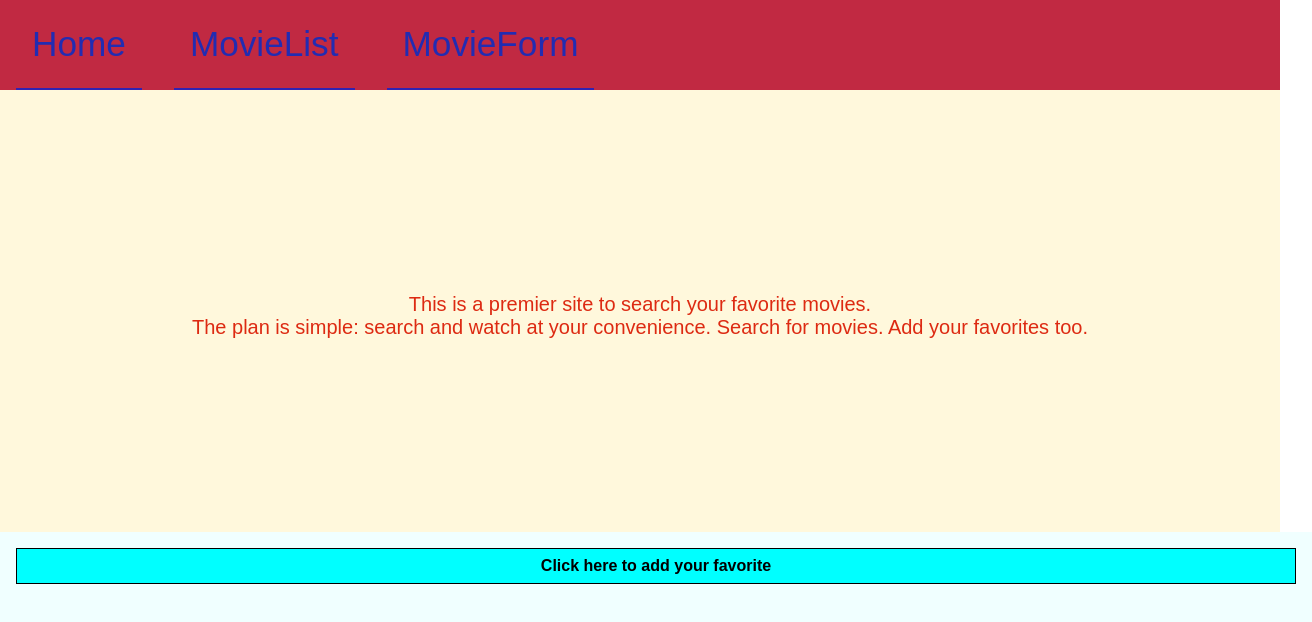
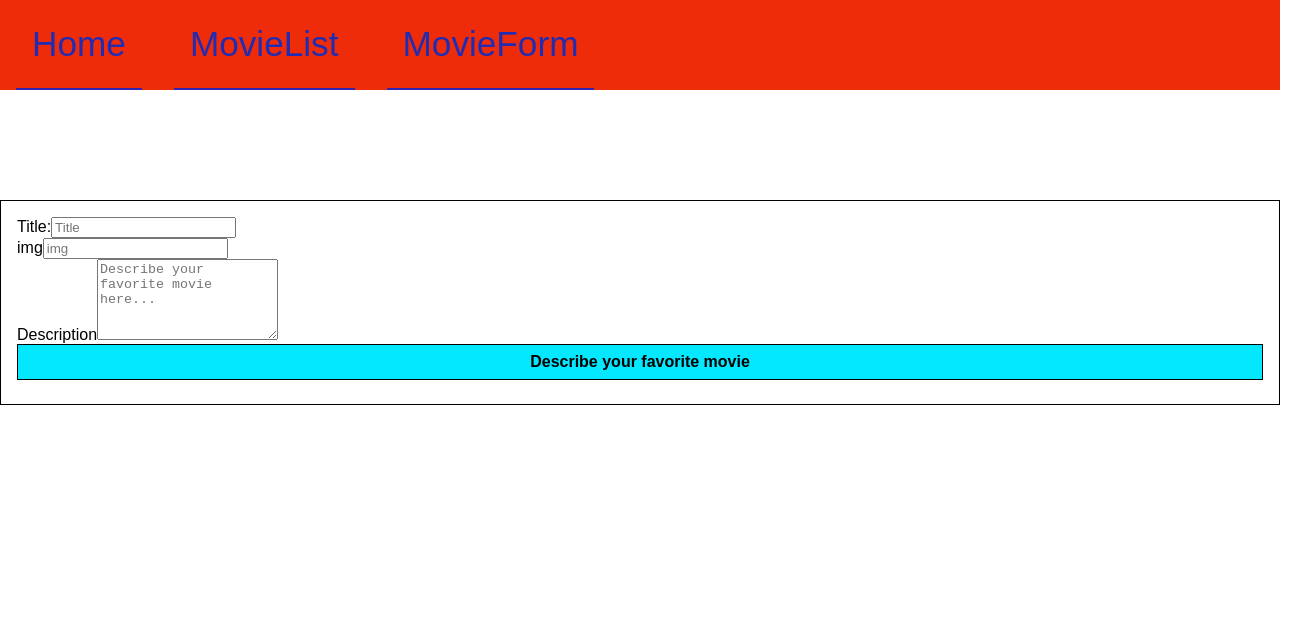
Before and after one commit to joshuamwale/Joshua-Mwale-React-App-project, a React (Create React App) app: page /movieform in a window 1280 px wide. Shown: the top 622 px of the page, 1312 px wide, since content can reach past the window. Built offline with nearby package versions, Linux system fonts and the light colour scheme; data requests are answered from the project's data file.

Commit message:
Wrote code for the client-side routing in App.js

```diff
--- a/db.json
+++ b/db.json
@@ -20,13 +20,6 @@
       "image": "https://imdb-api.com/images/original/MV5BMmYwNTg3MTItN2MxMC00N2VhLTkyOGEtMGZjMTY4OTA4Nzk2XkEyXkFqcGdeQXVyMjMzNDU4NTQ@._V1_Ratio1.0000_AL_.jpg",
       "title": "Léon: The Professional (27)",
       "description": "(2016) (Podcast Episode) - Season 2 | Episode 1 - The 250 (2016) (Podcast Series)"
-    },
-    {
-      "id": "tt20236092",
-      "resultType": "Title",
-      "image": "https://imdb-api.com/images/original/nopicture.jpg",
-      "title": "Leon: The Professional (1994)",
-      "description": "(2022) (Podcast Episode) - Season 4 | Episode 48 - Reel DMC Podcast (2020) (Podcast Series)"
     },
     {
       "id": "tt0060862",
--- a/package.json
+++ b/package.json
@@ -8,6 +8,7 @@
     "@testing-library/user-event": "^13.5.0",
     "react": "^18.2.0",
     "react-dom": "^18.2.0",
+    "react-router-dom": "^6.3.0",
     "react-scripts": "5.0.1",
     "web-vitals": "^2.1.4"
   },
--- a/src/components/app/App.js
+++ b/src/components/app/App.js
@@ -3,6 +3,7 @@ import Navbar from "../navbar/Navbar";
 import Home from "../home/Home";
 import MovieList from "../movielist/MovieList";
 import MovieForm from "../movieform/MovieForm";
+import { BrowserRouter as Router, Routes, Link, Route } from "react-router-dom";
 
 
 function App() {
@@ -26,15 +27,51 @@ function App() {
         <div className="App">
           <Navbar/>
           <Home/>
-            <div className="sidebar">
+          <MovieList items={movies}/>
+          <div className="sidebar">
                <button onClick={() => setMovieForm(true)}>
                 Click here to add your favorite
                </button>
                {showMovieForm ? <MovieForm /> : null}
             </div>
-          <MovieList items={movies}/>
         </div>
     );
 }
 
+function FinalApp() {
+  const [movies, setMovies] = useState([]);
+
+
+    //adding the useEffect hook to the side-effect event
+
+    useEffect(() => {
+        fetch("http://localhost:8000/movies")
+        .then((response) => response.json())
+        .then((movies) => {
+            //console.log(movies)
+            setMovies(movies)
+
+        })
+    }, []);
+  return(
+    <Router>
+      <div>
+        {/* All routes go here*/}
+
+        <div className="navBar">
+            <Link className="active" to="/">Home</Link>
+            <Link to="/movielist">MovieList</Link>
+            <Link to="/movieform">MovieForm</Link>
+        </div>
+        <Routes>
+          <Route exact path="/" element={<Home/>}/>
+          <Route exact path="/movielist" element={<MovieList items={movies}/>}/>
+          <Route exact path="/movieform" element={<MovieForm/>}/>
+        </Routes>
+      </div>
+    </Router>
+  )
+}
+
 export default App;
+export {FinalApp};
--- a/src/components/movieform/MovieForm.js
+++ b/src/components/movieform/MovieForm.js
@@ -31,10 +31,11 @@ function handleSubmit(e) {
 }
 //form to call the handleSubmit event handler
   return (
-    <form className="movie-form" onSubmit={handleSubmit}>
+    <div className="movieformdiv">
+    <form className="movieform" onSubmit={handleSubmit}>
         <label>
             Title:
-            <input
+            <input className="movieform-title"
                 type="text"
                 title="title"
                 value={title}
@@ -61,6 +62,7 @@ function handleSubmit(e) {
         </label>
         <input type="submit" value="Describe your favorite movie" />
     </form>
+    </div>
   );
 }
 
--- a/src/components/navbar/Navbar.js
+++ b/src/components/navbar/Navbar.js
@@ -1,22 +1,14 @@
 import React from "react";
 
 function Navbar() {
-    const links = ["Home","MovieList", "MovieForm"];
 
-    const navlinks = links.map((link) => (
-        <a key={link} href={"#" + link.toLowerCase()}>
-            {link}
-        </a>
-    ));
-    return (
-    <div>
-        <nav>
-            {navlinks}
-        </nav>
-    </div>
-    )
-
-
+    return(
+        <div className="navBar">
+            <a className="active" href="#home">Home</a>
+            <a href="#movielist">MovieList</a>
+            <a href="#movieform">MovieForm</a>
+        </div>
+    );
 }
 
 export default Navbar;
--- a/src/index.css
+++ b/src/index.css
@@ -8,6 +8,35 @@ body {
 .app {
   display: flex;
   flex-direction: row;
+}
+
+.navBar {
+  position: fixed;
+  overflow: hidden;
+  background-color: rgb(238, 44, 10);
+  top: 0;
+  left: 0;
+  right: 0;
+}
+
+.navBar a {
+  display: inline-block;
+  padding: 1.5rem 1rem;
+  margin: 0 1rem;
+  text-decoration: none;
+  font-size: 2.2em;
+  color: rgb(34, 44, 178);
+  border-bottom: 2px solid rgb(48, 34, 178);
+  transition: 0.1s;
+}
+
+.navBar a:hover {
+  color: rgb(13, 253, 5);
+}
+.navBar a:active {
+  color: rgb(43, 36, 34);
+  border-bottom: 2px solid rgb(71, 89, 255);
+  font-size: larger;
 }
 
 #home {
@@ -26,6 +55,30 @@ body {
 #home {
   background-color: cornsilk;
 }
+.movielist {
+  display: inline-block;
+  align-items: center;
+  justify-content: center;
+  flex-direction: row;
+  text-align: center;
+  height: 50vh;
+  min-height: 100px;
+  max-height: 200px;
+  margin: auto;
+  font-family: 'Segoe UI', Tahoma, Geneva, Verdana, sans-serif;
+  padding: 1rem;
+  background-color: whitesmoke;
+}
+
+.movielist > div {
+  border-bottom: solid 2px rgb(128, 128, 128);
+  padding-bottom: 1em;
+  min-width: 10em;
+}
+
+.movielist > div > button {
+  min-width: 6em;
+}
 
 .sidebar {
   align-items: center;
@@ -43,74 +96,25 @@ body {
   height: 50%;
   background-color: aqua;
 }
-nav {
-  position: fixed;
-  overflow: hidden;
-  background-color: rgb(193, 41, 66);
-  top: 0;
-  left: 0;
-  right: 0;
-}
 
-nav a {
-  display: inline-block;
-  padding: 1.5rem 1rem;
-  margin: 0 1rem;
-  text-decoration: none;
-  font-size: 2.2em;
-  color: rgb(34, 44, 178);
-  border-bottom: 2px solid rgb(48, 34, 178);
-  transition: 0.1s;
-}
 
-nav a:hover {
-  color: rgb(38, 177, 38);
-}
-nav a:active {
-  color: rgb(43, 36, 34);
-  border-bottom: 2px solid rgb(71, 89, 255);
-  font-size: larger;
-}
-
-.movielist {
-  display: inline-block;
-  align-items: center;
-  justify-content: center;
-  flex-direction: row;
-  text-align: center;
-  height: 50vh;
-  min-height: 100px;
-  max-height: 200px;
-  margin: auto;
-  font-family: 'Segoe UI', Tahoma, Geneva, Verdana, sans-serif;
-  padding: 1rem;
-  background-color: cornsilk;
-}
-
-.movielist > div {
-  border-bottom: solid 2px rgb(128, 128, 128);
-  padding-bottom: 1em;
-  min-width: 10em;
-}
-
-.movielist > div > button {
-  min-width: 6em;
-}
-
-form.movie-form {
+form.movieform {
   border: solid black 1px;
   padding: 1em;
   display: flex;
   flex-direction: column;
 }
 
-form.movie-form > textarea,
-form.movie-form > input {
+form.movieform > textarea,
+form.movieform > input {
   font-size: 1em;
   font-family: sans-serif;
   margin-bottom: 0.5em;
 }
 
+.movieformdiv {
+  margin-top: 200px;
+}
 input[type="submit"],
 button {
   font-weight: bold;
--- a/src/index.js
+++ b/src/index.js
@@ -1,13 +1,14 @@
 import React from "react";
 import ReactDOM from "react-dom/client";
 import "./index.css";
-import App from "./components/app/App";
+import App, { FinalApp } from "./components/app/App";
 import reportWebVitals from './reportWebVitals';
 
 const root = ReactDOM.createRoot(document.getElementById('root'))
 root.render(
   <React.StrictMode>
-     <App />
+     {/*<App />*/}
+     <FinalApp />
   </React.StrictMode>
 );
 
```
Also changed, not shown: 1 other file (tests, documents, lock files or other folders).
